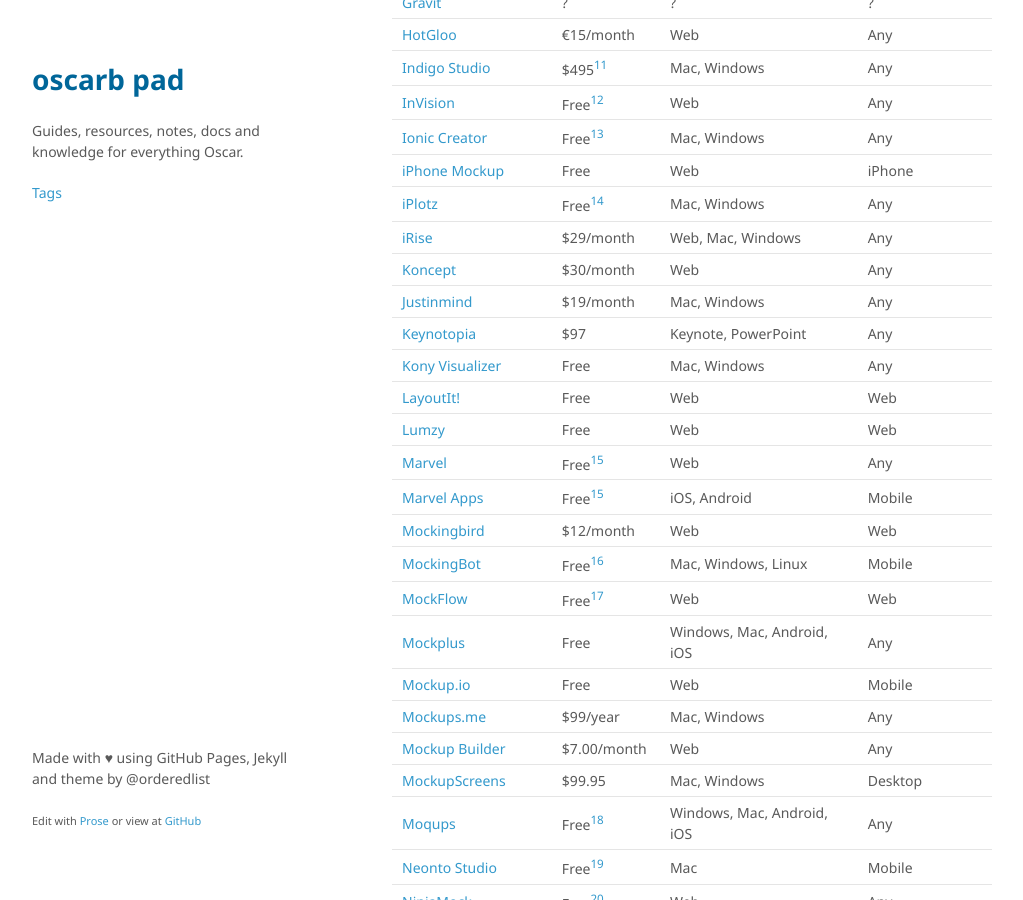
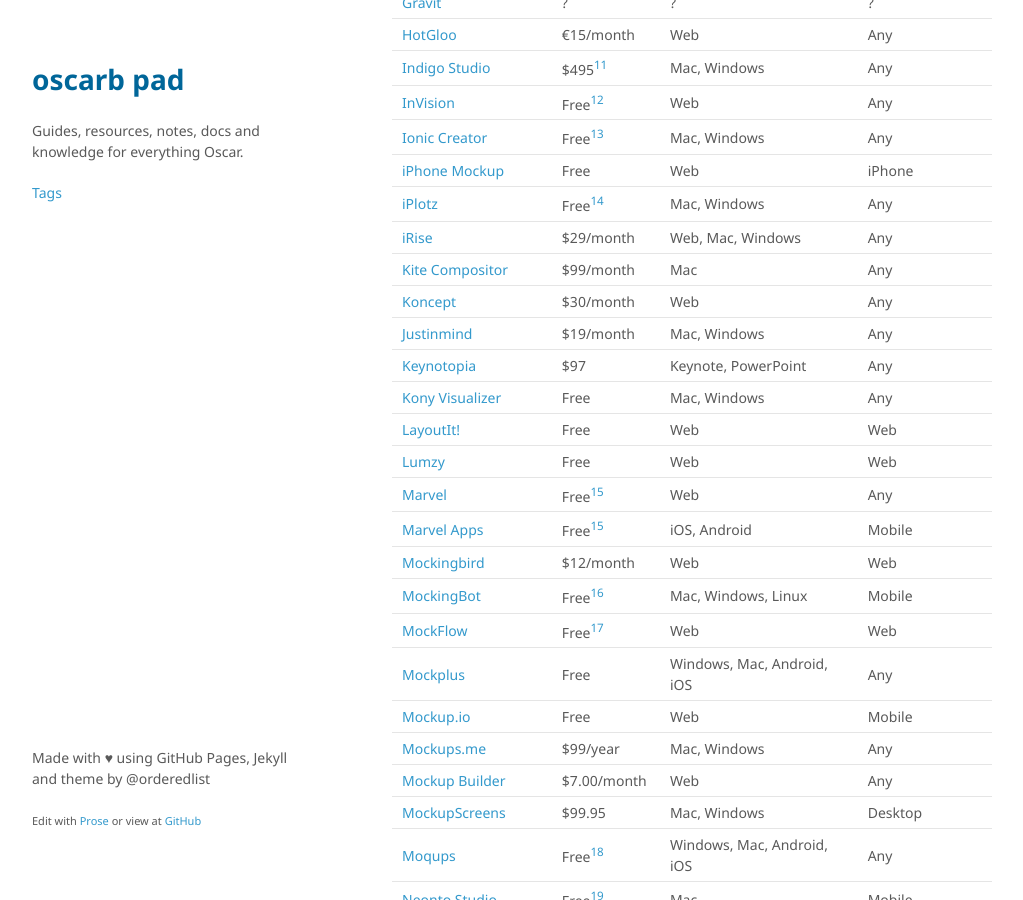
Before and after one commit to oscarb/pad, a Jekyll site: the page built from _docs/prototyping.md, in a window 1280 px wide and 900 px high, scrolled down 1160 px. Shown: the whole window, without its empty margins (128-1151 px from the left). Built offline with Jekyll 4.4.1, drawn with Linux system fonts in a browser that asks for light colours; some web fonts are replaced.

Commit message:
Updated prototyping.md

```diff
--- a/_docs/prototyping.md
+++ b/_docs/prototyping.md
@@ -51,6 +51,7 @@ Name | Lowest price | Platform | Protype for
 [iPhone Mockup](http://iphonemockup.lkmc.ch/) | Free | Web | iPhone
 [iPlotz](http://iplotz.com/)  | Free[^iplotz] | Mac, Windows | Any
 [iRise](https://www.irise.com/features/prototyping/)  | $29/month | Web, Mac, Windows | Any
+[Kite Compositor](https://kiteapp.co/) | $99/month | Mac | Any
 [Koncept](https://konceptapp.com/) | $30/month | Web | Any
 [Justinmind](https://www.justinmind.com/) | $19/month | Mac, Windows | Any
 [Keynotopia](http://keynotopia.com/) | $97 | Keynote, PowerPoint | Any
```
